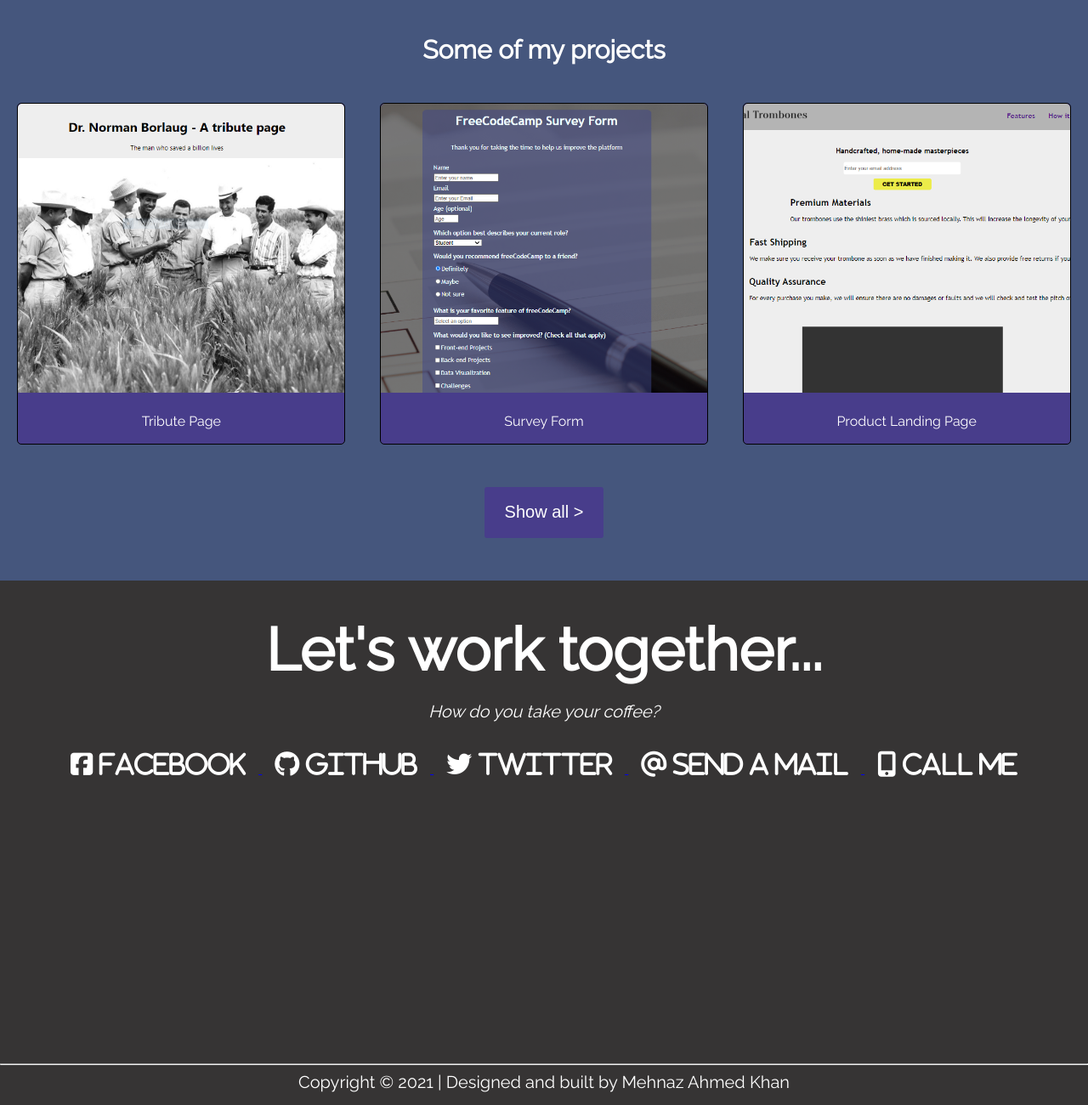
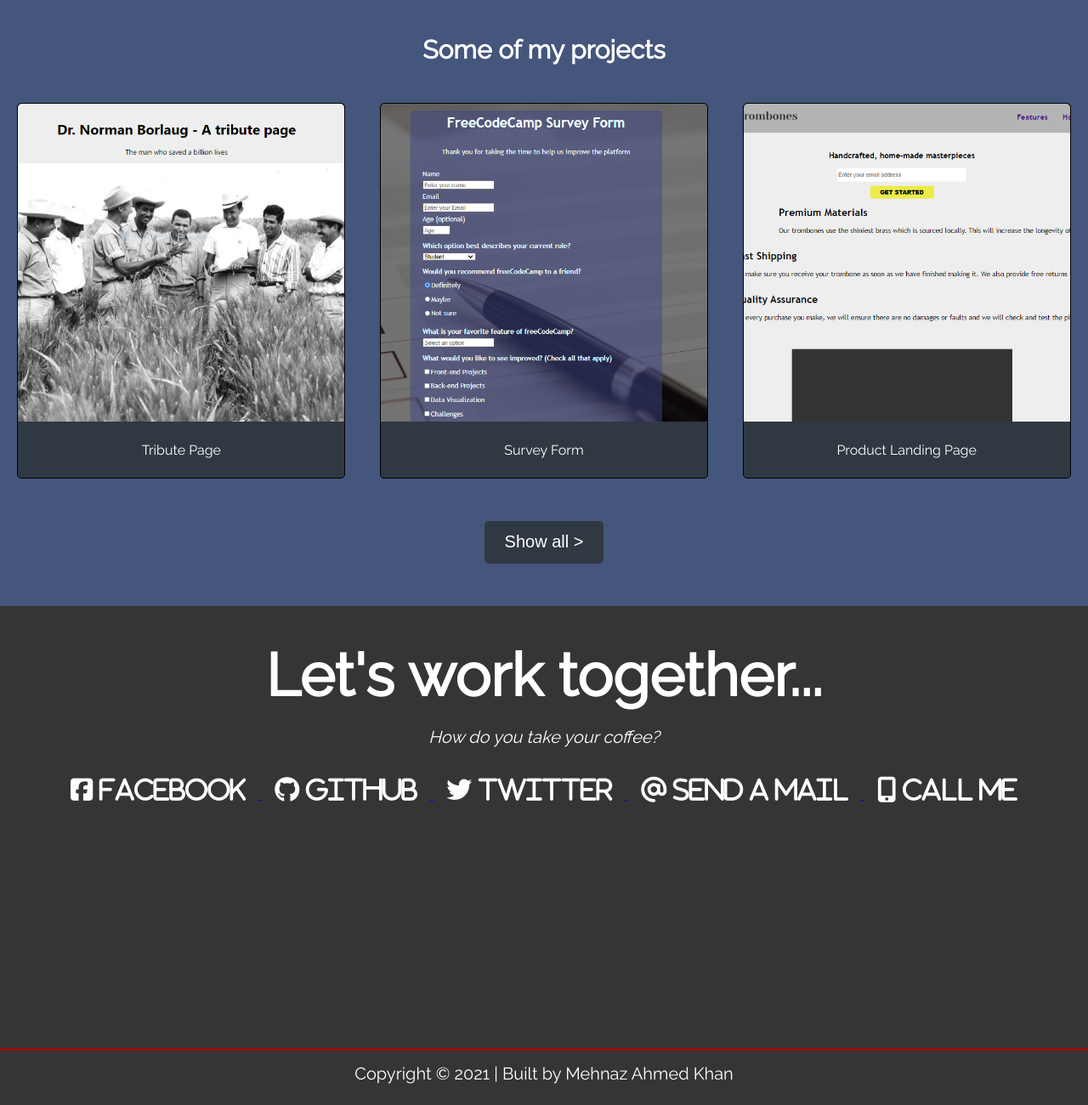
Before and after one commit to MK-Khan123/personal-portfolio, a plain HTML site: page index.html in a window 1280 px wide. Shown: the part 814-2114 px from the top of the page at 85% size. Drawn offline with Linux system fonts and the light colour scheme.

Commit message:
almost done

```diff
--- a/index.html
+++ b/index.html
@@ -88,11 +88,10 @@
                 </a>
             </div>
         </section>
-        <hr>
     </main>
 
     <footer>
-        Copyright © 2021 | Designed and built by Mehnaz Ahmed Khan
+        Copyright © 2021 | Built by Mehnaz Ahmed Khan
     </footer>
     <script src="https://cdn.freecodecamp.org/testable-projects-fcc/v1/bundle.js"></script>
 </body>
--- a/style.css
+++ b/style.css
@@ -19,8 +19,7 @@ body {
     align-items: center;
     position: fixed;
     width: 100%;
-    height: 10vh;
-    min-height: 50px;
+    height: 60px;
 }
 
 #nav-list li a {
@@ -28,12 +27,6 @@ body {
     padding: 0 20px;
     font-size: 1.5rem;
     color: white;
-}
-
-#nav-list li a:hover {
-    background-color: darkgreen;
-    width: 100%;
-    border-radius: 5px;
 }
 
 #welcome-section {
@@ -78,8 +71,8 @@ body {
 
 .project-tile {
     width: 30vw;
-    height: 400px;
-    background-color: darkslateblue;
+    height: 440px;
+    background-color: rgb(48, 56, 65);;
     border: 1px solid black;
     border-radius: 5px;
 }
@@ -117,17 +110,22 @@ body {
 
 #profile-link button {
     border-style: none;
-    border-radius: 3px;
+    border-radius: 5px;
     width: 140px;
-    height: 60px;
+    height: 50px;
     cursor: pointer;
     font-size: 20px;
-    background-color: darkslateblue;
+    background-color: rgb(48, 56, 65);;
     color: white;
 }
 
+#profile-link button:hover {
+    background-color: rgb(151, 12, 12);
+    transition: 0.5s;
+}
+
 #contact-section {
-    height: 70vh;
+    height: 65vh;
     text-align: center;
 }
 
@@ -150,9 +148,16 @@ body {
     padding: 15px;
 }
 
+@media (max-width: 720px) {
+    #contact-icons i{
+        font-size: 25px;
+    }
+}
+
 footer {
+    border-top: 3px solid rgb(151, 12, 12);
     color: white;
     font-size: 20px;
-    padding-bottom: 15px;
+    padding: 15px 0;
     text-align: center;
 }
```
